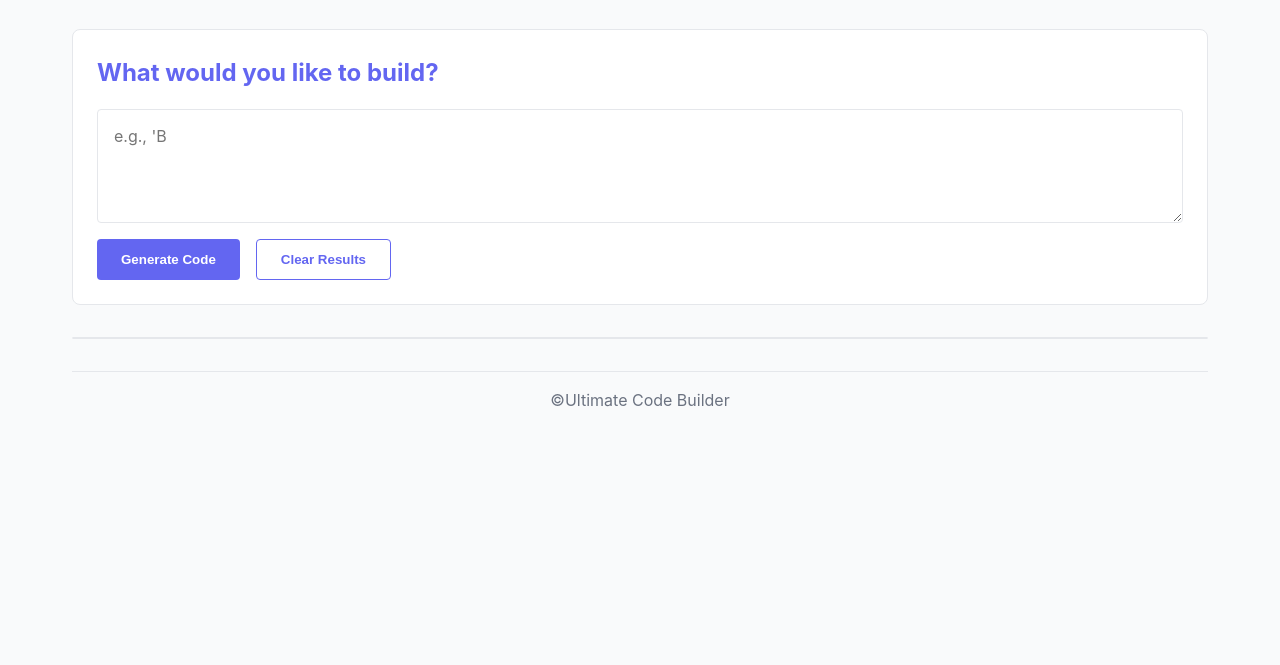
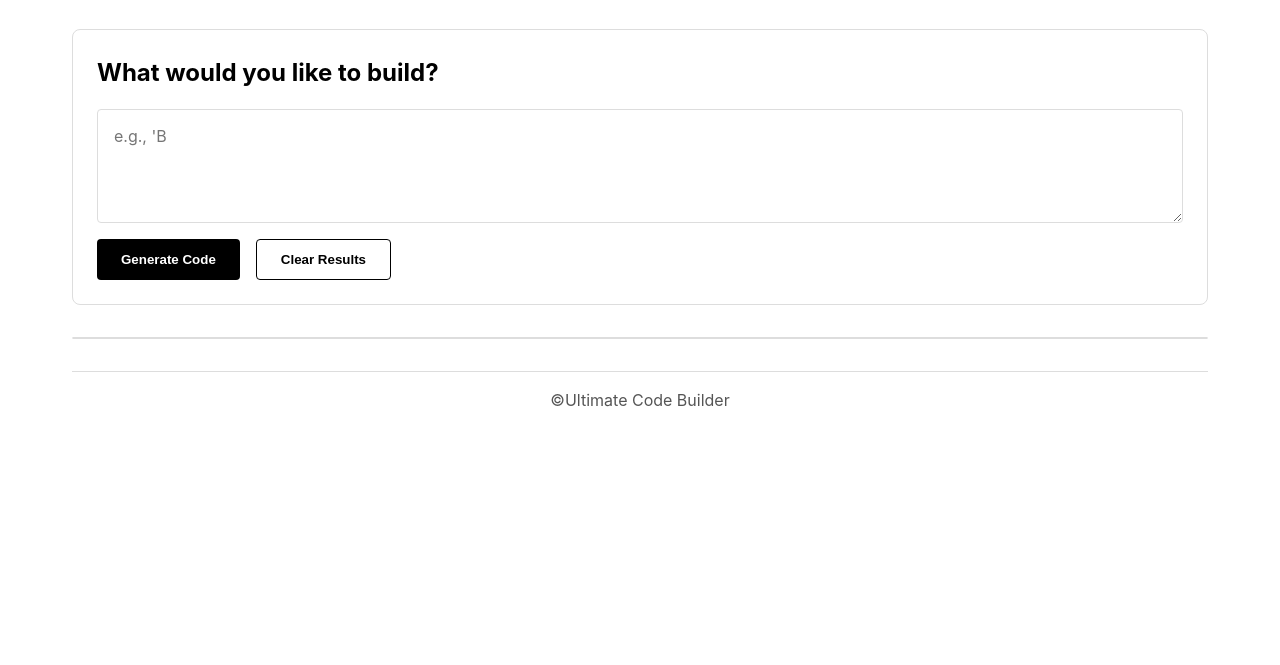
Before and after one commit to narensen/Your-Friendly-Neighborhood-Developer, a plain HTML site: page static/index.html in a window 1280 px wide. Shown: the part 135-800 px from the top of the page. Drawn offline with nearby package versions, Linux system fonts and the light colour scheme.

Commit message:
style changes

```diff
--- a/static/styles.css
+++ b/static/styles.css
@@ -1,14 +1,14 @@
 :root {
-    --primary-color: #6366f1;
-    --secondary-color: #4f46e5;
-    --text-color: #1f2937;
-    --light-text: #6b7280;
-    --background-color: #f9fafb;
+    --primary-color: #000000;
+    --secondary-color: #333333;
+    --text-color: #000000;
+    --light-text: #555555;
+    --background-color: #ffffff;
     --card-bg: #ffffff;
-    --border-color: #e5e7eb;
-    --success-color: #10b981;
-    --error-color: #ef4444;
-    --code-bg: #282c34;
+    --border-color: #dddddd;
+    --success-color: #000000;
+    --error-color: #000000;
+    --code-bg: #000000;
 }
 
 * {
@@ -135,7 +135,7 @@ textarea {
 }
 
 .secondary-btn:hover {
-    background-color: rgba(99, 102, 241, 0.1);
+    background-color: rgba(0, 0, 0, 0.1);
 }
 
 .output-section {
@@ -156,9 +156,9 @@ textarea {
 .spinner {
     width: 50px;
     height: 50px;
-    border: 5px solid rgba(99, 102, 241, 0.2);
+    border: 5px solid rgba(0, 0, 0, 0.2);
     border-radius: 50%;
-    border-top-color: var(--primary-color);
+    border-top-color: #000000;
     animation: spin 1s linear infinite;
     margin-bottom: 1rem;
 }
@@ -208,7 +208,7 @@ textarea {
 
 .code-output {
     background-color: var(--code-bg);
-    color: #abb2bf;
+    color: #ffffff;
     padding: 1rem;
     border-radius: 4px;
     overflow-x: auto;
```
Also changed, not shown: 1 other file.
